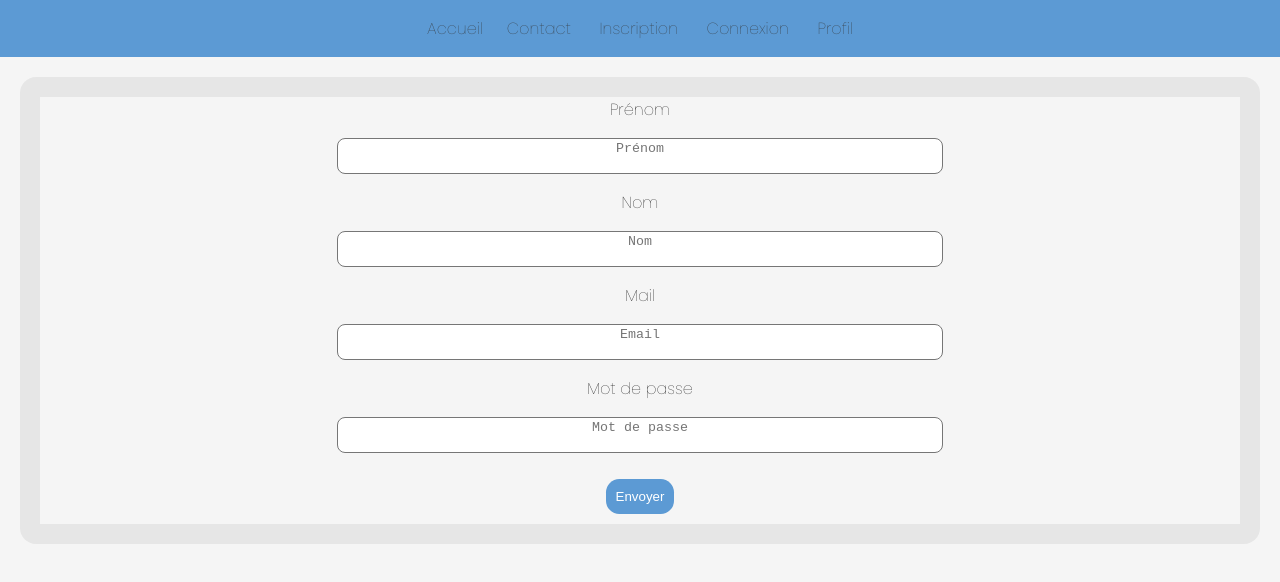
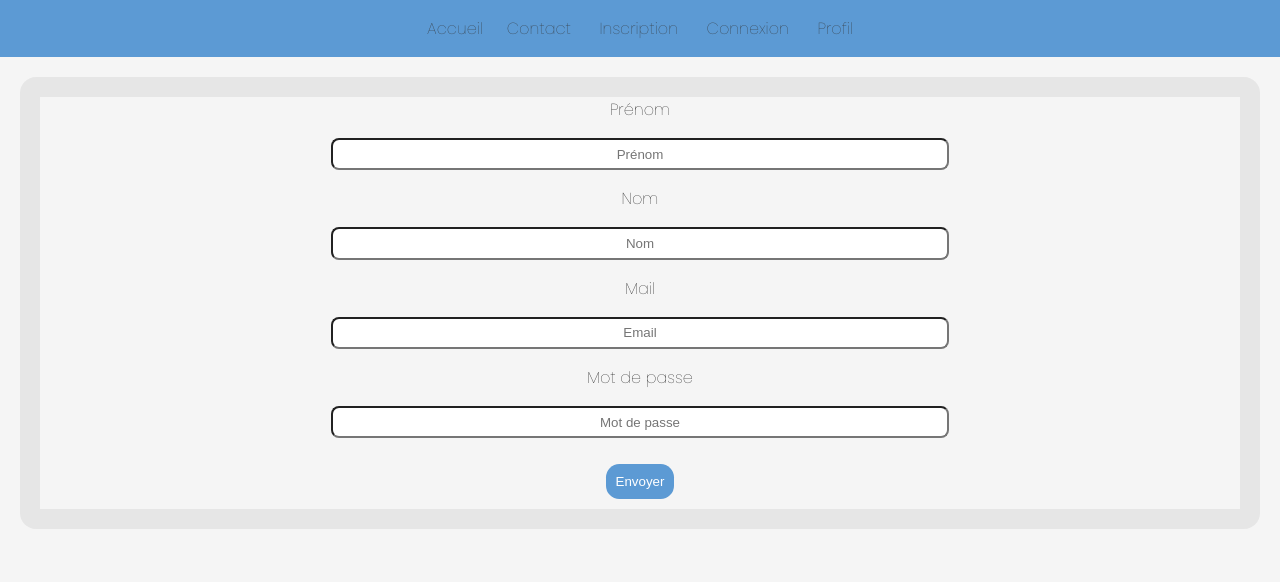
Before and after one commit to ThomasCast3/projet-web, a Vue app in the folder vuejs3-projetweb/: page /Inscription in a window 1280 px wide. Shown: the top 582 px of the page. Built offline with nearby package versions, Linux system fonts and the light colour scheme.

Commit message:
Connexion et Inscription
Permet de creer un compte ou de se connecter a un compte depuis notre html

```diff
--- a/vuejs3-projetweb/src/App.vue
+++ b/vuejs3-projetweb/src/App.vue
@@ -45,4 +45,9 @@ body {
   text-decoration: none;
   color: #333;
 }
+#navbar a:hover {
+  color: #fff;
+  background-color: #b2d3f2;
+
+}
 </style>
--- a/vuejs3-projetweb/src/views/Connexion.vue
+++ b/vuejs3-projetweb/src/views/Connexion.vue
@@ -2,18 +2,19 @@
   <div class="field">
     <div class="control">
       <label class="label">Votre mail</label>
-      <textarea
+      <input
         class="textarea"
         placeholder="Email"
-        v-model="form.email"
-      ></textarea>
+        v-model="this.form.mail"
+      >
       <label class="label">Votre mot de passe</label>
-      <textarea
+      <input
+        type="password"
         class="textarea"
         placeholder="Mot de passe"
-        v-model="form.mdp"
-      ></textarea>
-      <button type="submit" class="btn" >Envoyer</button>
+        v-model="this.form.mdp"
+      >
+      <button @click="connectUser()" type="submit" class="btn">Envoyer</button>
     </div>
   </div>
 </template>
@@ -25,13 +26,26 @@ export default {
   data() {
     return {
       form: {
-        email: "",
+        mail: "",
         mdp: "",
+        isConnected: false,
       },
     };
   },
 
   methods: {
+    connectUser() {
+      const xmlHttpRequest = new XMLHttpRequest();
+      xmlHttpRequest.open("POST", "http://10.57.29.14:8080/login", true);
+      xmlHttpRequest.setRequestHeader(
+        "Content-Type",
+        "application/x-www-form-urlencoded"
+      );
+      xmlHttpRequest.send(`email=${this.form.mail}&password=${this.form.mdp}`);
+      xmlHttpRequest.onload = () => {
+        console.log(JSON.parse(xmlHttpRequest.responseText));
+      };
+    },
   },
 
   computed: {},
@@ -65,12 +79,13 @@ body {
 }
 .textarea {
   width: 50%;
+padding: 0.5em;
   margin: 1rem;
   resize: none;
   border-radius: 0.5rem;
   overflow: hidden;
   text-align: center;
-  border:gray solid;
+  border: gray solid;
 }
 .btn {
   background-color: #76a0c7;
--- a/vuejs3-projetweb/src/views/Inscription.vue
+++ b/vuejs3-projetweb/src/views/Inscription.vue
@@ -2,30 +2,31 @@
   <div class="field">
     <div class="control">
       <label class="label">Prénom</label>
-      <textarea
+      <input
         class="textarea"
         placeholder="Prénom"
-        v-model="form.firstName"
-      ></textarea>
+        v-model="this.form.firstName"
+      >
       <label class="label">Nom</label>
-      <textarea
+      <input
         class="textarea"
         placeholder="Nom"
-        v-model="form.lastName"
-      ></textarea>
+        v-model="this.form.lastName"
+      >
       <label class="label">Mail</label>
-      <textarea
+      <input
         class="textarea"
         placeholder="Email"
-        v-model="form.mail"
-      ></textarea>
+        v-model="this.form.mail"
+      >
       <label class="label">Mot de passe</label>
-      <textarea
+      <input
+        type="password"
         class="textarea"
         placeholder="Mot de passe"
-        v-model="form.mdp"
-      ></textarea>
-      <button type="submit" class="btn">Envoyer</button>
+        v-model="this.form.mdp"
+      >
+      <button @click="registerUser()" type="submit" class="btn">Envoyer</button>
     </div>
   </div>
 </template>
@@ -46,6 +47,15 @@ export default {
   },
 
   methods: {
+    registerUser() {
+      const xmlHttpRequest = new XMLHttpRequest();
+      xmlHttpRequest.open("POST", "http://10.57.29.14:8080/register", true);
+      xmlHttpRequest.setRequestHeader("Content-Type", "application/x-www-form-urlencoded");
+      xmlHttpRequest.send(`email=${this.form.mail}&password=${this.form.mdp}&lastName=${this.form.lastName}&firstName=${this.form.firstName}`);
+    //   xmlHttpRequest.onload = () => {
+    //     this.data = JSON.parse(xmlHttpRequest.responseText);
+    //   };
+    },
   },
 
   computed: {},
@@ -73,6 +83,7 @@ body {
 }
 .textarea {
   width: 50%;
+  padding: 0.5em;
   margin: 1rem;
   border-radius: 0.5rem;
   text-align: center;
```
Also changed, not shown: package.json (+6 -1 lines), 1 other file (tests, documents, lock files or other folders). Lines whose indentation alone changed are shown as unchanged.
